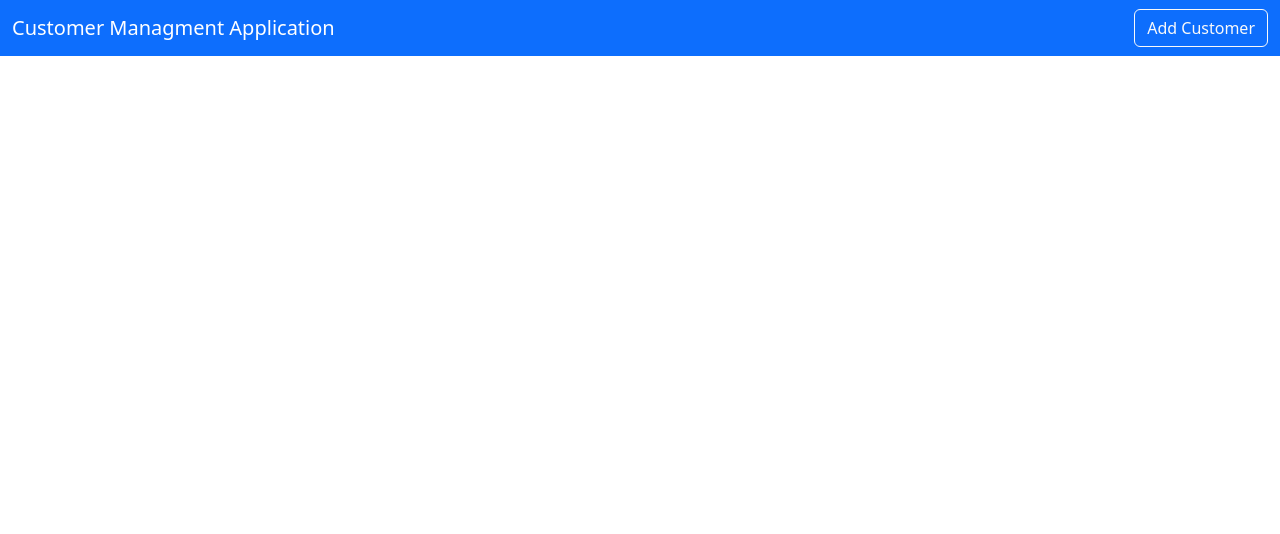
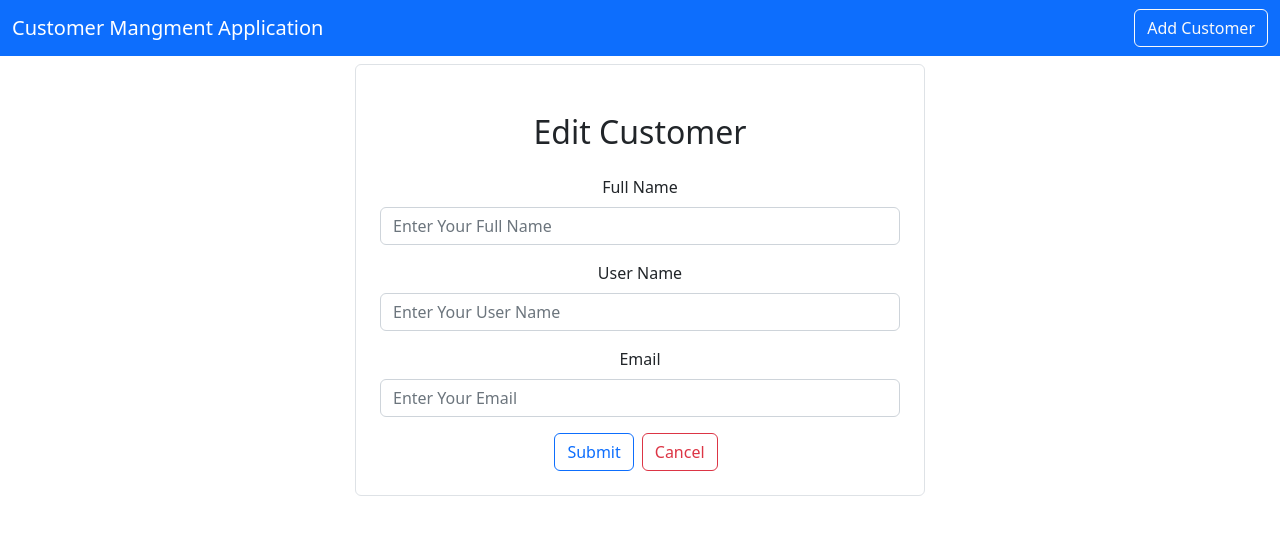
Before and after one commit to DMGamage/customer-manage-frontend, a React (Create React App) app: page /editcustomer/1 in a window 1280 px wide. Shown: the top 534 px of the page. Built offline with nearby package versions, Linux system fonts and the light colour scheme; no server answers.

Commit message:
Finish ViewCustomer

```diff
--- a/src/App.js
+++ b/src/App.js
@@ -4,6 +4,8 @@
 import Navbar from './layout/Navbar';
 import Home from './pages/Home';
 import AddCustomer from './users/AddCustomer';
+import EditCustomer from './users/EditCustomer';
+import ViewCustomer from './users/ViewCustomer';
 import { BrowserRouter as Router ,Routes,Route} from 'react-router-dom';
 
 
@@ -16,6 +18,8 @@
       <Routes>
         <Route exact path="/" element={<Home/>}/>
         <Route exact path="/addcustomer" element={<AddCustomer/>}/>
+        <Route exact path="/editcustomer/:id" element={<EditCustomer/>}/>
+        <Route exact path="/viewcustomer/:id" element={<ViewCustomer/>} />
 
       </Routes>
 
--- a/src/layout/Navbar.js
+++ b/src/layout/Navbar.js
@@ -7,7 +7,9 @@
 
 <nav className="navbar navbar-expand-lg navbar-dark bg-primary">
   <div className="container-fluid">
-    <a className="navbar-brand" href="#">Customer Managment Application</a>
+  <Link className="navbar-brand" to="/">
+            Customer Mangment Application
+          </Link>
     <button className="navbar-toggler" type="button" data-bs-toggle="collapse" data-bs-target="#navbarSupportedContent" aria-controls="navbarSupportedContent" aria-expanded="false" aria-label="Toggle navigation">
       <span className="navbar-toggler-icon"></span>
     </button>
--- a/src/pages/Home.js
+++ b/src/pages/Home.js
@@ -1,5 +1,6 @@
 import React, { useEffect, useState } from 'react'
 import axios from 'axios'
+import { Link, useParams } from "react-router-dom";
 
 export default function Home() {
 
@@ -8,13 +9,21 @@
     useEffect(()=>{
         loadCustomers();
 
-    },[])
+    },[]);
+
+    const { id } = useParams();
+
 
     const loadCustomers= async ()=>{
         const result=await axios.get("http://localhost:8080/users");
         setCustomers(result.data)
 
     }
+    const deleteCustomer = async (id) => {
+        await axios.delete(`http://localhost:8080/user/${id}`);
+        loadCustomers();
+      };
+
   return (
     <div className='container'>
         <div className='py-4'>
@@ -37,9 +46,14 @@
       <td>{customer.username}</td>
       <td>{customer.email}</td>
       <td>
-        <button className="btn btn-primary mx-2">View</button>
-        <button className="btn btn-outline-primary mx-2">Edit</button>
-        <button className="btn btn-danger mx-2">Delete</button>
+      <Link className="btn btn-primary mx-2" to={`/viewcustomer/${customer.id}`} > View
+                  </Link>
+        <Link className="btn btn-outline-primary mx-2"
+        to={`/editcustomer/${customer.id}`}
+        >Edit</Link>
+        <button className="btn btn-danger mx-2" onClick={() => deleteCustomer(customer.id)} >
+                    Delete
+                  </button>
       </td>
     </tr>
 
--- a/src/users/EditCustomer.js
+++ b/src/users/EditCustomer.js
@@ -0,0 +1,92 @@
+import axios from "axios";
+import React, { useEffect,useState } from "react";
+import { Link, useNavigate, useParams } from "react-router-dom";
+
+
+export default function EditCustomer() {
+  let navigate = useNavigate();
+
+  const {id} = useParams();
+
+  const [customer, setCustomers] = useState({
+    name: "",
+    username: "",
+    email: "",
+  });
+
+  const { name, username, email } = customer;
+
+  const onInputChange = (e) => {
+    setCustomers({ ...customer, [e.target.name]: e.target.value });
+  };
+
+  useEffect(() => {
+    loadUser();
+  }, []);
+
+  const onSubmit = async (e) => {
+    e.preventDefault();
+    await axios.put(`http://localhost:8080/user/${id}`, customer);
+    navigate("/");
+  };
+
+  const loadUser = async () => {
+    const result = await axios.get(`http://localhost:8080/user/${id}`);
+    setCustomers(result.data);
+  };
+
+
+
+
+  return (
+  <div className="container">
+    <div className="row">
+      <div className="col-md-6 offset-md-3 border rounded p-4 mt-2">
+      <h2 className='text-center m-4'>Edit Customer</h2>
+
+      <form onSubmit={(e) => onSubmit(e)}>
+
+      <div className='mb-3'>
+        <label htmlFor='FullName' className='form-label'>
+          Full Name
+        </label>
+        <input type={"text"} className="form-control" placeholder='Enter Your Full Name' name='name'
+        value={name}
+        onChange={(e) => onInputChange(e)}
+        />
+      </div>
+
+      <div className='mb-3'>
+        <label htmlFor='UserName' className='form-label'>
+          User Name
+        </label>
+        <input type={"text"} className="form-control" placeholder='Enter Your User Name' name='username'
+        value={username}
+        onChange={(e) => onInputChange(e)}
+        />
+      </div>
+
+      <div className='mb-3'>
+        <label htmlFor='Email' className='form-label'>
+          Email
+        </label>
+        <input type={"text"} className="form-control" placeholder='Enter Your Email' name='email'
+        value={email}
+        onChange={(e) => onInputChange(e)}
+        />
+      </div>
+      <button type='submit' className='btn btn-outline-primary' >Submit</button>
+      <Link className="btn btn-outline-danger mx-2" to="/">
+              Cancel
+            </Link>
+      </form>
+
+      </div>
+
+
+
+    </div>
+
+  </div>
+  );
+}
--- a/src/users/ViewCustomer.js
+++ b/src/users/ViewCustomer.js
@@ -0,0 +1,55 @@
+import axios from "axios";
+import React, { useEffect,useState } from "react";
+import { Link, useParams } from "react-router-dom";
+
+export default function ViewCustomer() {
+  const [customer, setCustomers] = useState({
+    name: "",
+    username: "",
+    email: "",
+  });
+
+  const { id } = useParams();
+
+  useEffect(() => {
+    loadUser();
+  }, []);
+
+  const loadUser = async () => {
+    const result = await axios.get(`http://localhost:8080/user/${id}`);
+    setCustomers(result.data);
+  };
+
+  return (
+    <div className="container">
+      <div className="row">
+        <div className="col-md-6 offset-md-3 border rounded p-4 mt-2 shadow">
+          <h2 className="text-center m-4">Customer Details</h2>
+
+          <div className="card">
+            <div className="card-header">
+              Details of Customer id : {customer.id}
+              <ul className="list-group list-group-flush">
+                <li className="list-group-item">
+                  <b>Name:</b>
+                  {customer.name}
+                </li>
+                <li className="list-group-item">
+                  <b>UserName:</b>
+                  {customer.username}
+                </li>
+                <li className="list-group-item">
+                  <b>Email:</b>
+                  {customer.email}
+                </li>
+              </ul>
+            </div>
+          </div>
+          <Link className="btn btn-primary my-2" to={"/"}>
+            Back to Home
+          </Link>
+        </div>
+      </div>
+    </div>
+  );
+}
```
